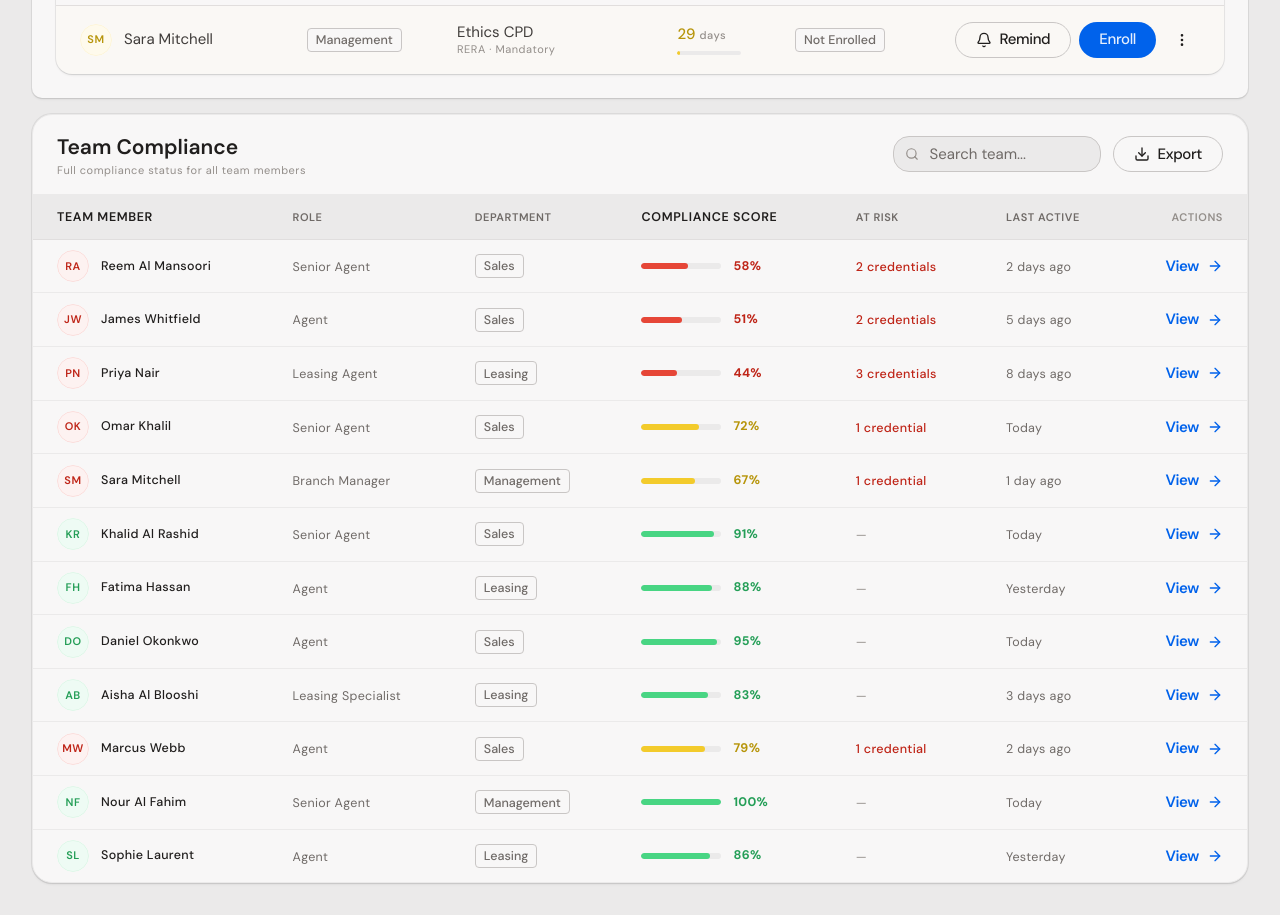
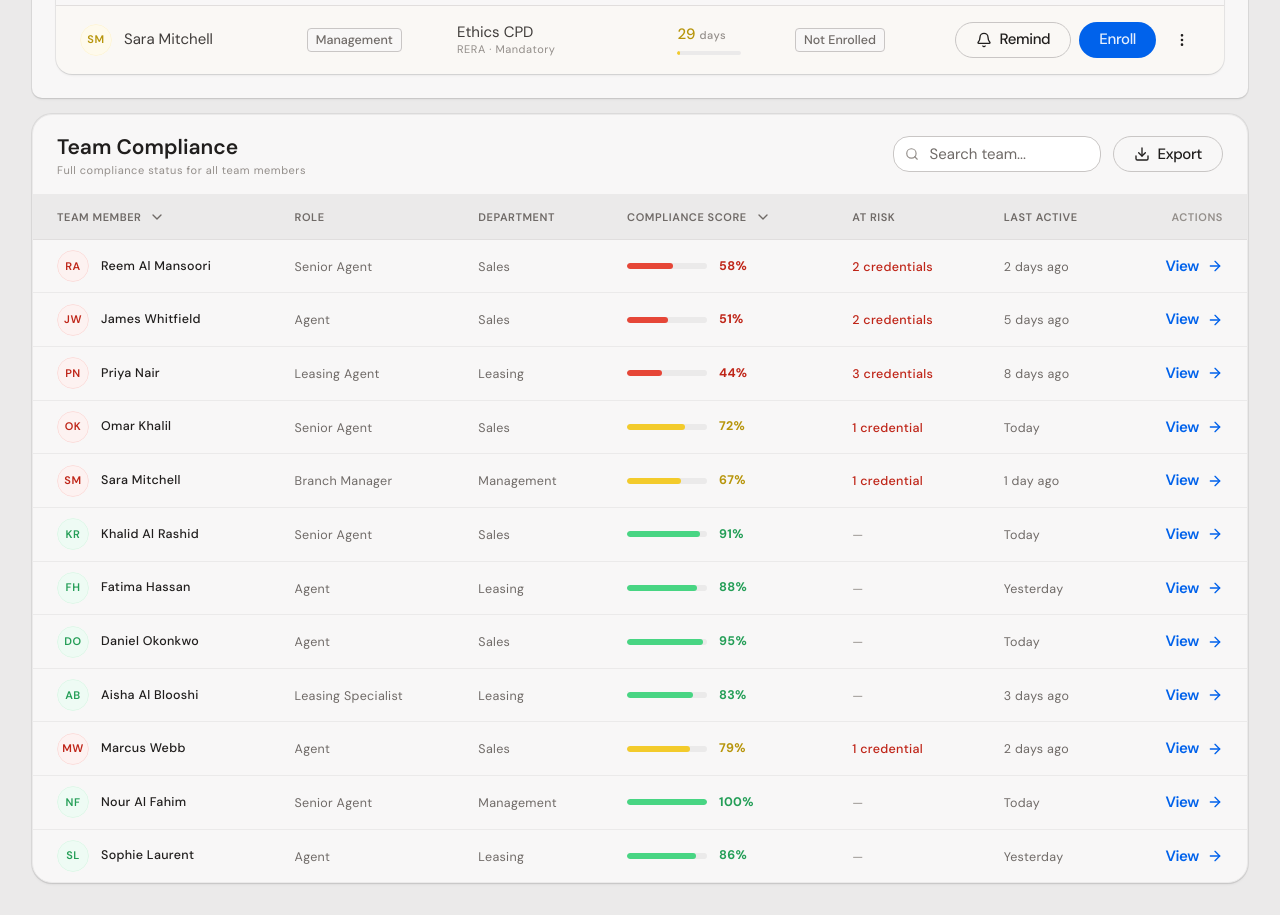
Before and after one commit to Gianeo/thinkprop, a Next.js app: page /design-system in a window 1280 px wide. Shown: the part 2700-3615 px from the top of the page. Built offline with nearby package versions, Linux system fonts and the light colour scheme.

Commit message:
various 26/02/26

```diff
--- a/components/admin/TeamTable.tsx
+++ b/components/admin/TeamTable.tsx
@@ -19,7 +19,6 @@ import {
   TableHeader,
   TableRow,
 } from '@/components/ui/table'
-import { Badge } from '@/components/ui/badge'
 import { Button } from '@/components/ui/button'
 import { Input } from '@/components/ui/input'
 import { Avatar, AvatarFallback } from '@/components/ui/avatar'
@@ -66,7 +65,7 @@ export default function TeamTable({ data }: TeamTableProps) {
   }
 
   const renderSortIcon = (key: Exclude<SortKey, null>) => {
-    if (sortKey !== key) return null
+    if (sortKey !== key) return <ChevronDown size={13} />
     return sortDir === 'asc' ? <ChevronUp size={13} /> : <ChevronDown size={13} />
   }
 
@@ -88,7 +87,7 @@ export default function TeamTable({ data }: TeamTableProps) {
               placeholder="Search team..."
               value={searchQuery}
               onChange={(e) => setSearchQuery(e.target.value)}
-              className="h-9 w-52 rounded-xl bg-level-0 pl-9 placeholder:text-muted focus-visible:ring-neutral-weak"
+              className="h-9 w-52 rounded-xl pl-9"
             />
           </div>
 
@@ -111,9 +110,7 @@ export default function TeamTable({ data }: TeamTableProps) {
                 size="sm"
                 withIcon="after"
                 onClick={() => handleSort('name')}
-                className={`h-auto p-0 type-caption font-semibold uppercase tracking-wider hover:bg-transparent hover:text-calm ${
-                  sortKey === 'name' ? 'text-loud' : ''
-                }`}
+                className="h-auto rounded-none p-0 text-xs font-semibold tracking-wider leading-none uppercase text-inherit hover:bg-transparent hover:text-inherit focus-visible:ring-0"
               >
                 TEAM MEMBER
                 {renderSortIcon('name')}
@@ -127,9 +124,7 @@ export default function TeamTable({ data }: TeamTableProps) {
                 size="sm"
                 withIcon="after"
                 onClick={() => handleSort('score')}
-                className={`h-auto p-0 type-caption font-semibold uppercase tracking-wider hover:bg-transparent hover:text-calm ${
-                  sortKey === 'score' ? 'text-loud' : ''
-                }`}
+                className="h-auto rounded-none p-0 text-xs font-semibold tracking-wider leading-none uppercase text-inherit hover:bg-transparent hover:text-inherit focus-visible:ring-0"
               >
                 COMPLIANCE SCORE
                 {renderSortIcon('score')}
@@ -166,9 +161,7 @@ export default function TeamTable({ data }: TeamTableProps) {
               </TableCell>
 
               <TableCell>
-                <Badge variant="default">
-                  {member.department}
-                </Badge>
+                <span className="type-body-sm text-calm">{member.department}</span>
               </TableCell>
 
               <TableCell>
```
